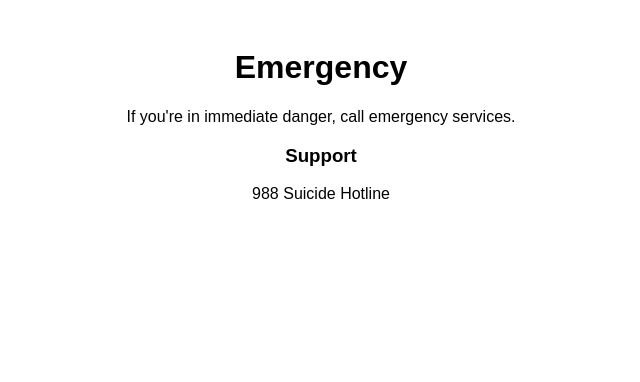
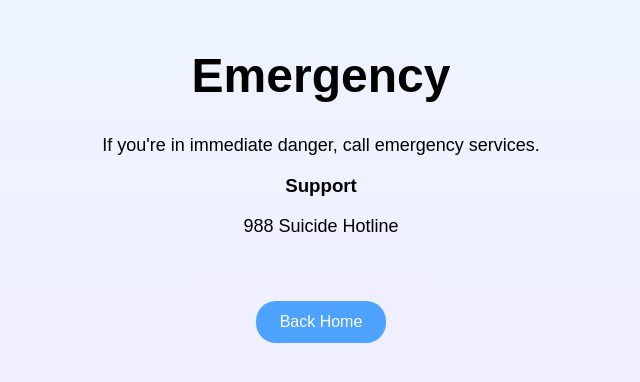
Before and after one commit to naeleq/panic-app, a plain HTML site: page emergency.html in a window 1280 px wide. Shown: the whole page, without its empty margins (319-959 px from the left). Drawn offline with Linux system fonts and the light colour scheme.

Commit message:
Iteration 1: Basic UI and navigation working

```diff
--- a/emergency.html
+++ b/emergency.html
@@ -13,5 +13,10 @@
     <h3>Support</h3>
     <p>988 Suicide Hotline</p>
 
+    <br><br>
+
+    <!-- BACK BUTTON -->
+    <button onclick="location.href='index.html'">Back Home</button>
+
 </body>
 </html>
--- a/style.css
+++ b/style.css
@@ -1,10 +1,27 @@
 body {
-    font-family: Arial;
+    font-family: Arial, sans-serif;
     text-align: center;
     padding: 20px;
+    background: linear-gradient(to bottom, #edf4ff, #f4e8ff);
+    min-height: 100vh;
+}
+
+h1 {
+    font-size: 48px;
+    margin-top: 20px;
+}
+
+p {
+    font-size: 18px;
 }
 
 button {
-    padding: 10px 20px;
-    margin-top: 10px;
+    padding: 12px 24px;
+    margin: 10px;
+    border: none;
+    border-radius: 20px;
+    background: #4da3ff;
+    color: white;
+    cursor: pointer;
+    font-size: 16px;
 }
```
Also changed, not shown: index.html (+4 -3 lines), 1 other file.
